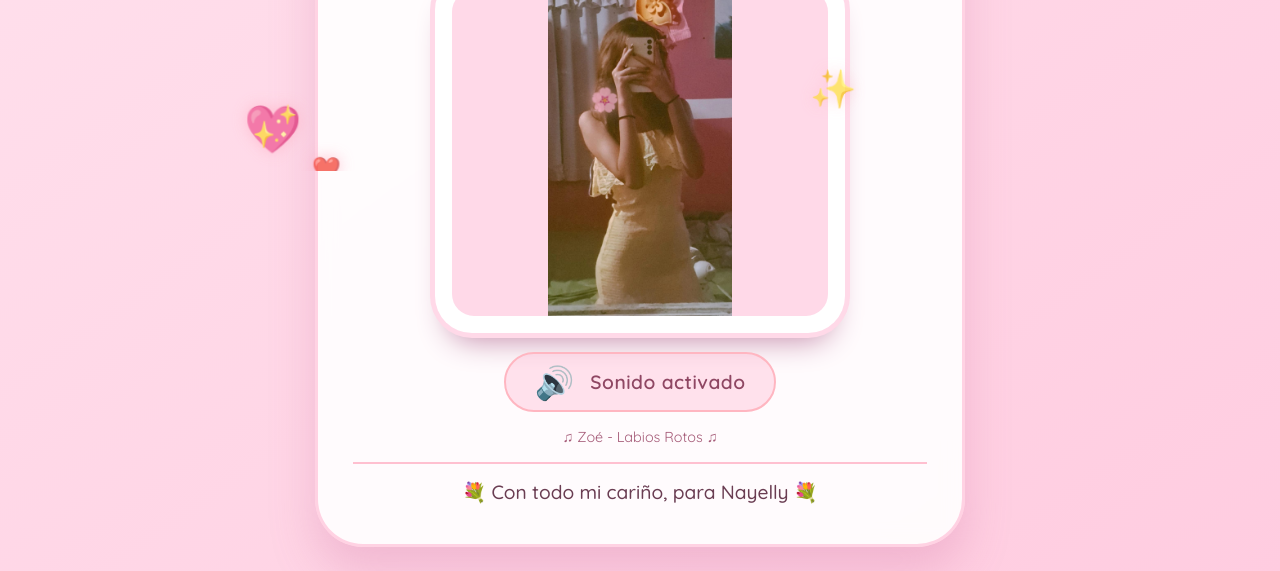
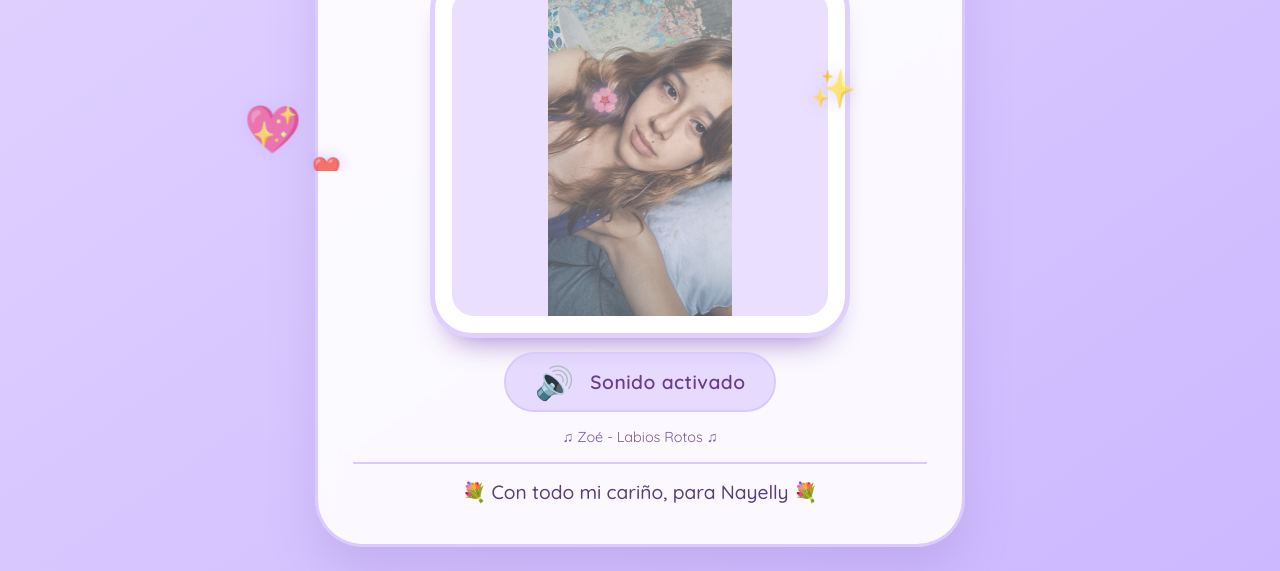
Before and after one commit to emerson-45/FELIZ-SAN-VALENTIN, a plain HTML site: page index.html in a window 1280 px wide. Shown: the part 629-1200 px from the top of the page. Drawn offline with Linux system fonts and the light colour scheme.

Commit message:
Update index.html

```diff
--- a/index.html
+++ b/index.html
@@ -16,7 +16,7 @@
 
         body {
             min-height: 100vh;
-            background: linear-gradient(145deg, #ffe6f0 0%, #ffd9e8 50%, #ffcce0 100%);
+            background: linear-gradient(145deg, #e6d9ff 0%, #d9c9ff 50%, #ccb8ff 100%);
             font-family: 'Quicksand', sans-serif;
             display: flex;
             justify-content: center;
@@ -33,9 +33,9 @@
             backdrop-filter: blur(10px);
             -webkit-backdrop-filter: blur(10px);
             border-radius: 48px;
-            box-shadow: 0 25px 45px rgba(200, 100, 150, 0.25);
+            box-shadow: 0 25px 45px rgba(150, 120, 200, 0.25);
             padding: 2.5rem 2.2rem;
-            border: 3px solid rgba(255, 200, 220, 0.8);
+            border: 3px solid rgba(210, 190, 255, 0.8);
             text-align: center;
             position: relative;
             z-index: 10;
@@ -45,12 +45,12 @@
             font-family: 'Great Vibes', cursive;
             font-size: 3.8rem;
             font-weight: 400;
-            background: linear-gradient(135deg, #c44f8c, #e36b9e, #ff8ab2);
+            background: linear-gradient(135deg, #8a6cb0, #b57aa8, #d694c0);
             -webkit-background-clip: text;
             background-clip: text;
             color: transparent;
             margin-bottom: 0.8rem;
-            text-shadow: 2px 2px 15px rgba(200, 100, 150, 0.3);
+            text-shadow: 2px 2px 15px rgba(150, 120, 200, 0.3);
             line-height: 1.2;
             word-break: keep-all;
             white-space: normal;
@@ -65,7 +65,7 @@
             background: rgba(255, 240, 245, 0.9);
             padding: 1.5rem 1.8rem;
             border-radius: 50px;
-            box-shadow: 0 8px 18px rgba(180, 100, 130, 0.15);
+            box-shadow: 0 8px 18px rgba(150, 120, 200, 0.15);
             margin-bottom: 1.5rem;
             line-height: 1.7;
             border: 2px solid white;
@@ -93,8 +93,8 @@
             background: #ffffff;
             box-shadow:
                 0 0 0 5px white,
-                0 0 0 10px #ffd9e8,
-                0 20px 30px -8px #c48aa9;
+                0 0 0 10px #e0d0ff,
+                0 20px 30px -8px #a07fc9;
             padding: 12px;
             display: flex;
             align-items: center;
@@ -110,14 +110,14 @@
             display: flex;
             align-items: center;
             justify-content: center;
-            background-color: #ffeef2;
+            background-color: #f5edff;
         }
 
         .foto-actual img {
             width: 100%;
             height: 100%;
             object-fit: contain;
-            background-color: #ffd9e8;
+            background-color: #e6d9ff;
             display: block;
             transition: opacity 0.3s ease;
         }
@@ -129,34 +129,34 @@
             align-items: center;
             gap: 1rem;
             margin: 1rem auto 1rem;
-            background: rgba(255, 200, 220, 0.5);
+            background: rgba(210, 190, 255, 0.5);
             padding: 0.5rem 1.8rem;
             border-radius: 60px;
             width: fit-content;
-            border: 2px solid #ffb6c1;
+            border: 2px solid #d9c9ff;
             cursor: pointer;
             transition: all 0.3s;
         }
 
         .control-musica:hover {
-            background: rgba(255, 180, 200, 0.7);
+            background: rgba(190, 170, 245, 0.7);
             transform: scale(1.02);
         }
 
         .icono-musica {
             font-size: 2rem;
-            color: #b35f7c;
+            color: #7a4fa0;
         }
 
         .estado-musica {
             font-size: 1.2rem;
             font-weight: 600;
-            color: #8f4763;
+            color: #6a3d8a;
             letter-spacing: 0.5px;
         }
 
         .texto-musica {
-            color: #a55a77;
+            color: #7a5a97;
             font-size: 0.9rem;
             margin-top: 0.2rem;
             margin-bottom: 0.5rem;
@@ -164,11 +164,11 @@
 
         .dedicatoria {
             font-size: 1.2rem;
-            color: #6a3d52;
+            color: #5a3d7a;
             font-weight: 500;
             margin-top: 1rem;
             padding-top: 1rem;
-            border-top: 2px solid #ffc0d0;
+            border-top: 2px solid #d9c9ff;
         }
 
         .corazones-container {
@@ -187,7 +187,7 @@
             bottom: -10vh;
             font-size: 2.2rem;
             animation: flotar-corazon 8s linear forwards;
-            filter: drop-shadow(0 0 8px #ffb3c6);
+            filter: drop-shadow(0 0 8px #ccb8ff);
             user-select: none;
             opacity: 0.6;
         }
@@ -246,10 +246,10 @@
             Feliz Día de San Valentín, te quiero mucho
         </div>
 
-        <!-- Álbum de fotos adaptable -->
+        <!-- Álbum de fotos adaptable con 18 imágenes (1 segundo cada una) -->
         <div class="album-container">
             <div class="foto-actual" id="fotoActual">
-                <img id="albumImg" src="20250804_112846.jpg" alt="Foto Nayelly">
+                <img id="albumImg" src="IMG-20240821-WA0051.jpg" alt="Foto Nayelly">
             </div>
         </div>
 
@@ -269,25 +269,37 @@
         (function() {
             const container = document.getElementById('corazonesContainer');
 
-            // ÁLBUM DE FOTOS
+            // ÁLBUM DE FOTOS - 18 imágenes nuevas (1 segundo cada una)
             const imagenes = [
-                '20250804_112846.jpg',
-                'PSX_1754331286286.jpg',
-                'IMG-20250723-WA0091~3.jpg',
-                'IMG-20241214-WA0100.jpg',
-                'IMG_2035.jpg'
+                'IMG-20240821-WA0051.jpg',
+                'IMG-20241214-WA0118.jpg',
+                'IMG-20241214-WA0171.jpg',
+                'IMG-20241214-WA0186.jpg',
+                'IMG-20241214-WA0187.jpg',
+                'IMG-20250202-WA0067.jpg',
+                'IMG-20250202-WA0068.jpg',
+                'IMG-20250202-WA0069.jpg',
+                'IMG_20250628_201911_268.webp',
+                'IMG_20250628_205938_045.webp',
+                'IMG_20250629_134542_556.webp',
+                'IMG_20250707_160326_418.webp',
+                'IMG_20250803_163549_864.webp',
+                'IMG_20250901_104424_300.webp',
+                'IMG_20250907_184605_370.webp',
+                'IMG-20231227-WA0036.jpg',
+                'IMG-20240103-WA0011.jpg'
             ];
 
             let indiceActual = 0;
             const albumImg = document.getElementById('albumImg');
 
-            // Precargar imágenes
+            // Precargar imágenes para que no parpadeen
             imagenes.forEach(src => {
                 const img = new Image();
                 img.src = src;
             });
 
-            // Cambiar imagen cada 1.5 segundos
+            // Cambiar imagen cada 1 segundo (1000 milisegundos)
             setInterval(() => {
                 indiceActual = (indiceActual + 1) % imagenes.length;
                 albumImg.style.opacity = '0.5';
@@ -297,7 +309,7 @@
                 setTimeout(() => {
                     albumImg.style.opacity = '1';
                 }, 200);
-            }, 1500);
+            }, 1000); // Cambiado de 1500 a 1000 (1 segundo)
 
             // CONTROL DE MÚSICA CON MP3 LOCAL Y AUTOPLAY FORZADO
             const audio = document.getElementById('audioFondo');
@@ -357,9 +369,9 @@
 
             // CORAZONES CADA 1.5 SEGUNDOS
             const colores = [
-                '#ffb7c5', '#ff9eb5', '#ffa5c3',
-                '#f9b0c0', '#fba9bb', '#fcb1c9',
-                '#ffb3c6', '#fbc0e0', '#ffc0cb'
+                '#e6d9ff', '#d9c9ff', '#ccb8ff',
+                '#dac0f0', '#e3b0ff', '#d8a7f0',
+                '#c9b0ff', '#d0b0ff', '#c9b8ff'
             ];
 
             const corazones = ['❤️', '💖', '💗', '💘', '💝', '💕', '💞', '🌸', '🌼', '✨'];
```
